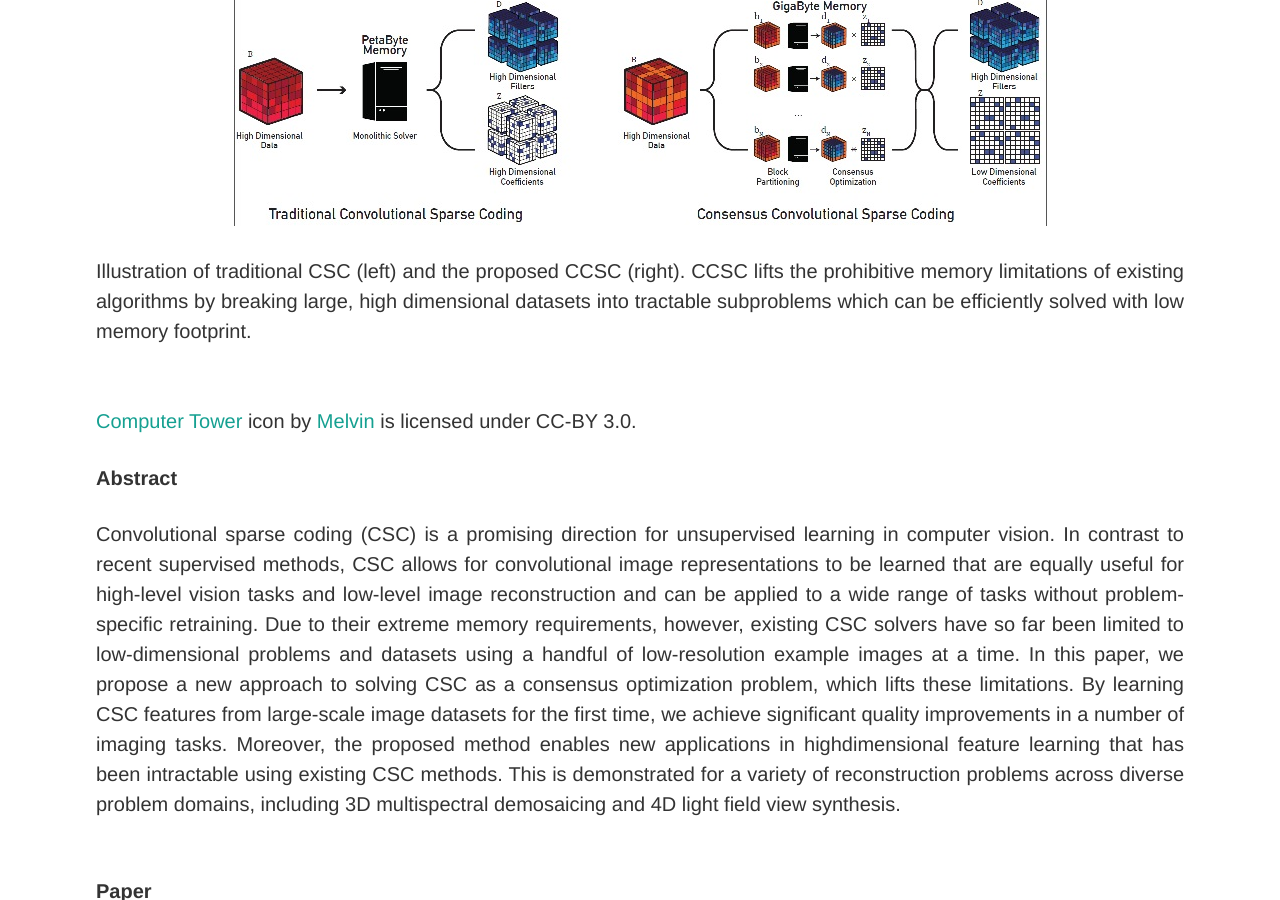
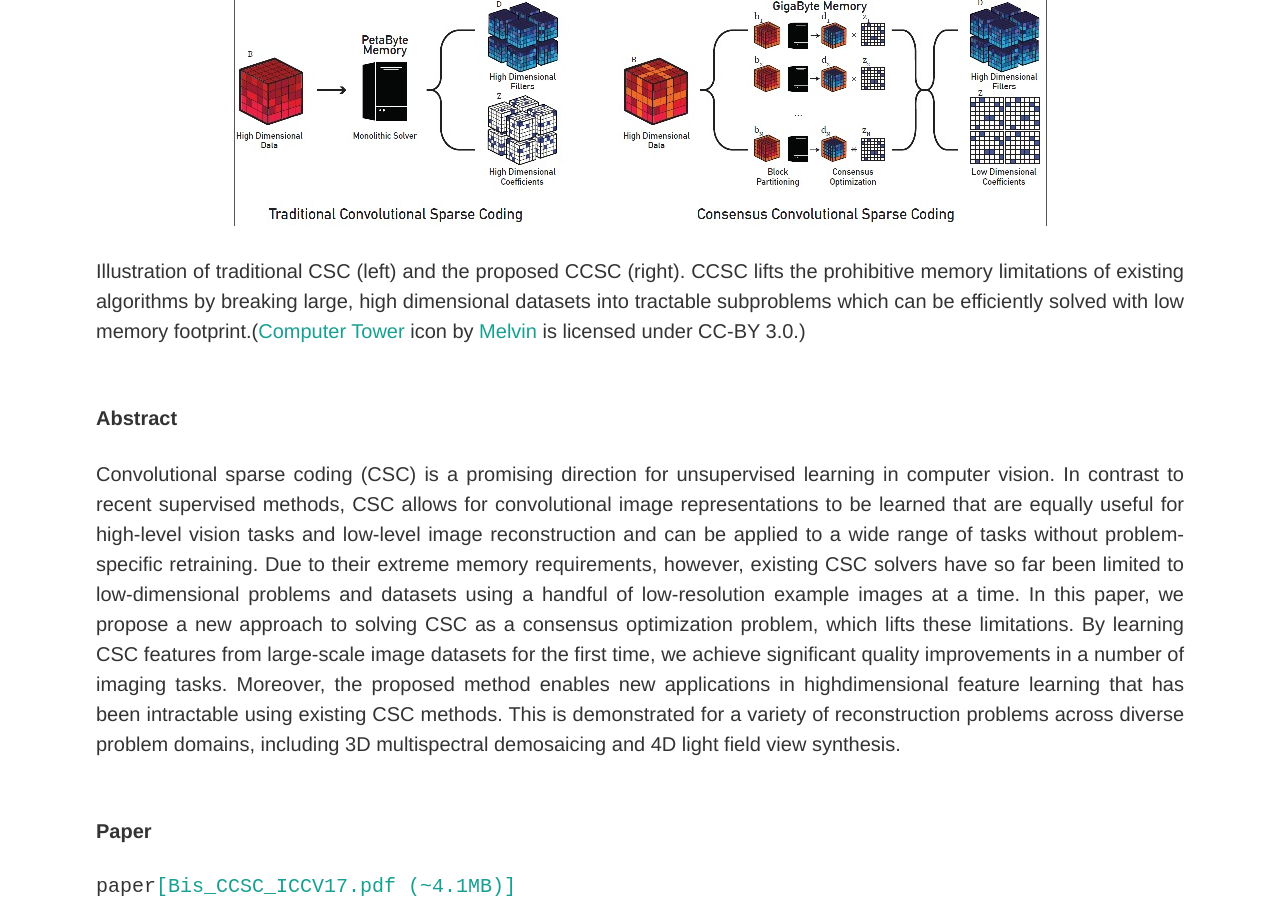
Before and after one commit to vccimaging/vccimaging.github.io, a Jekyll site: the page built from Publications/Bis2017CCSC/index.html, in a window 1280 px wide and 900 px high, scrolled down 465 px. Built offline with Jekyll 4.4.1, drawn with Linux system fonts in a browser that asks for light colours.

Commit message:
Update index.html

```diff
--- a/Publications/Bis2017CCSC/index.html
+++ b/Publications/Bis2017CCSC/index.html
@@ -19,8 +19,8 @@ layout: default
 <img src="teaser.jpg"> <br>
 Illustration of traditional CSC (left) and the proposed CCSC (right). CCSC lifts the prohibitive memory limitations
 of existing algorithms by breaking large, high dimensional datasets into tractable subproblems which can be efficiently solved
-with low memory footprint. <br><br>
-<br><a href="https://thenounproject.com/term/computer-tower/544705/">Computer Tower</a> icon by <a href="https://thenounproject.com/nichtcedric/">Melvin</a> is licensed under CC-BY 3.0.</br>
+with low memory footprint.(<a href="https://thenounproject.com/term/computer-tower/544705/">Computer Tower</a> icon by <a href="https://thenounproject.com/nichtcedric/">Melvin</a> is licensed under CC-BY 3.0.)
+    <br><br>
 
 <h4 id="abstract">Abstract</h4>
 Convolutional sparse coding (CSC) is a promising direction
```
